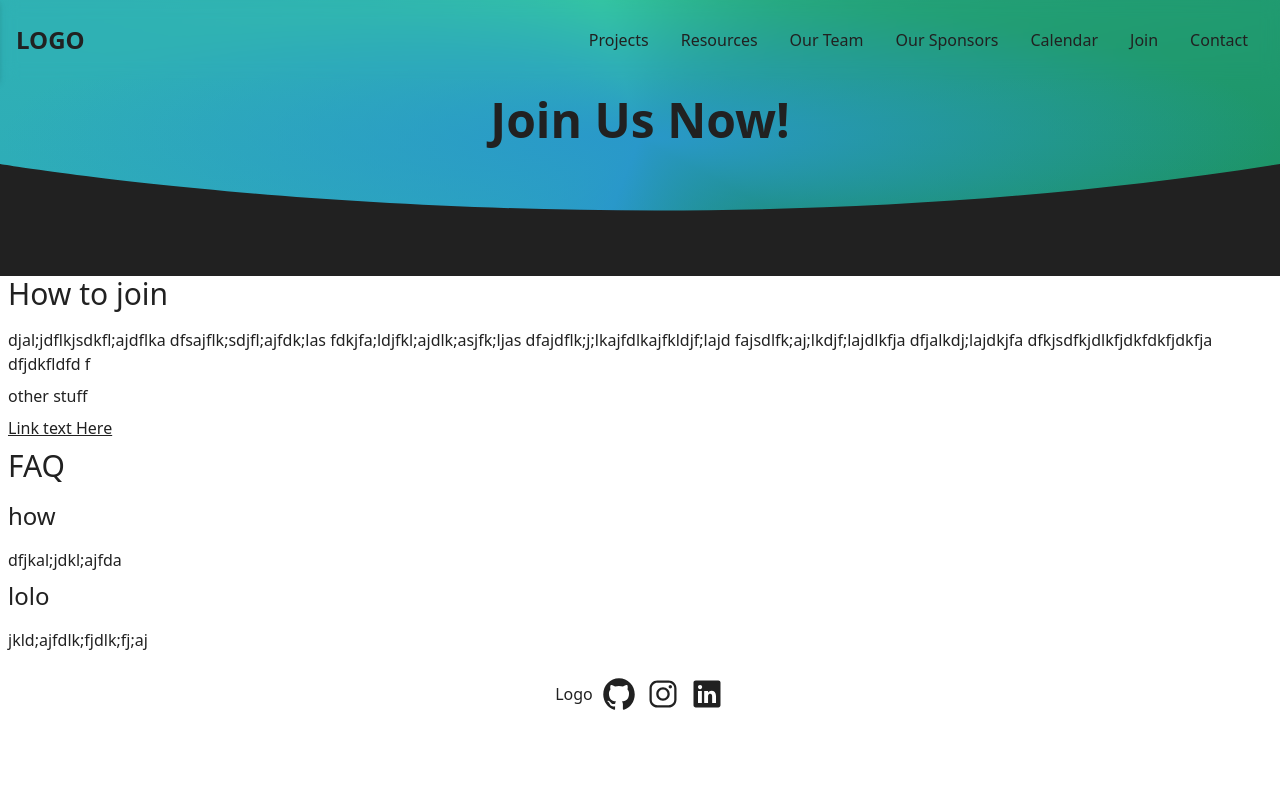
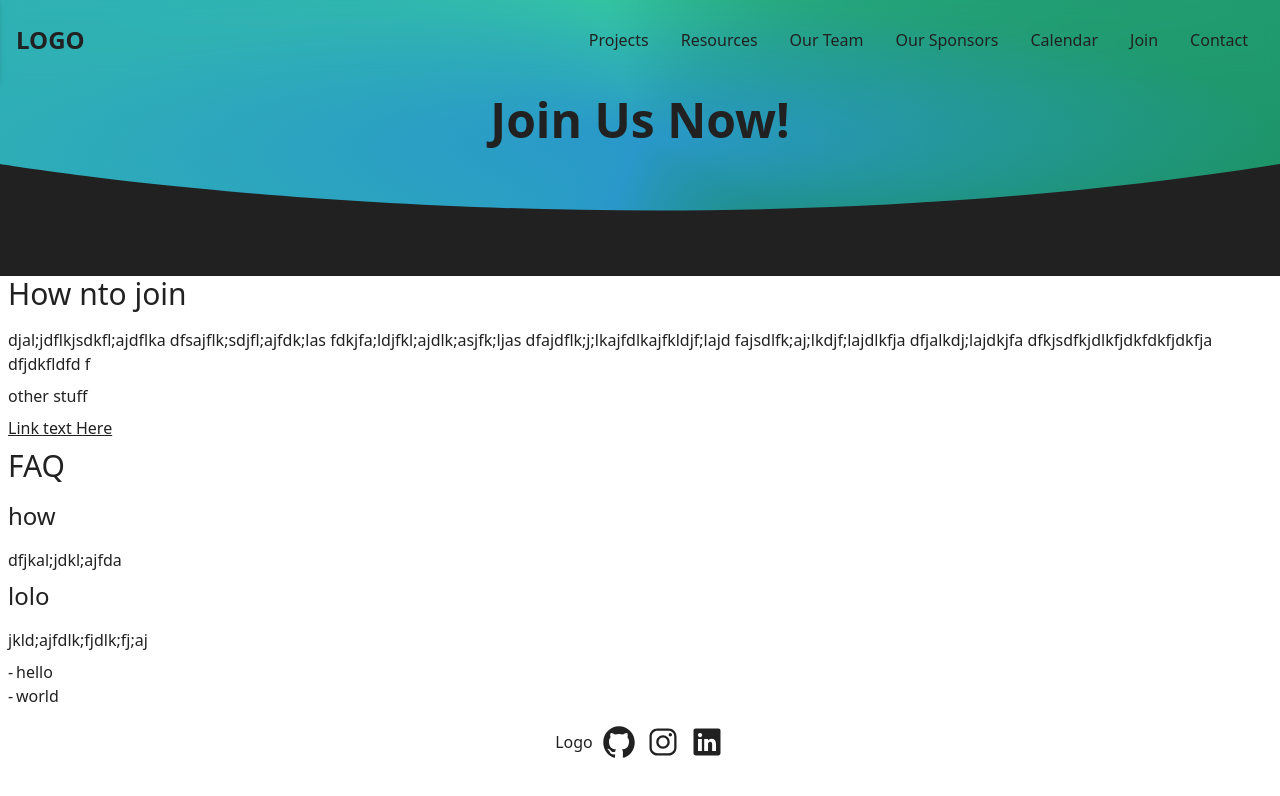
Before and after one commit to MichiganDataScienceTeam/official-website, a Next.js app: page /join in a window 1280 px wide. Shown: the top 796 px of the page. Built offline with nearby package versions, Linux system fonts and the light colour scheme.

Commit message:
added list styling

```diff
--- a/config/join.md
+++ b/config/join.md
@@ -1,4 +1,4 @@
-## How to join
+## How nto join
 
 djal;jdflkjsdkfl;ajdflka
 dfsajflk;sdjfl;ajfdk;las
@@ -23,3 +23,6 @@ dfjkal;jdkl;ajfda
 ### lolo
 
 jkld;ajfdlk;fjdlk;fj;aj
+
+- hello
+- world
--- a/styles/globals.css
+++ b/styles/globals.css
@@ -41,5 +41,13 @@ background: radial-gradient(50% 50% at 50% 50%, #2998CA 0%, rgba(67, 151, 117, 0
 
 .markdown a {
   @apply underline;
-
 }
+.markdown ul {
+  @apply relative;
+}
+.markdown li {
+  @apply before:content-['-'];
+  @apply before:absolute;
+  @apply before:left-0;
+  @apply ml-2;
+}
```
